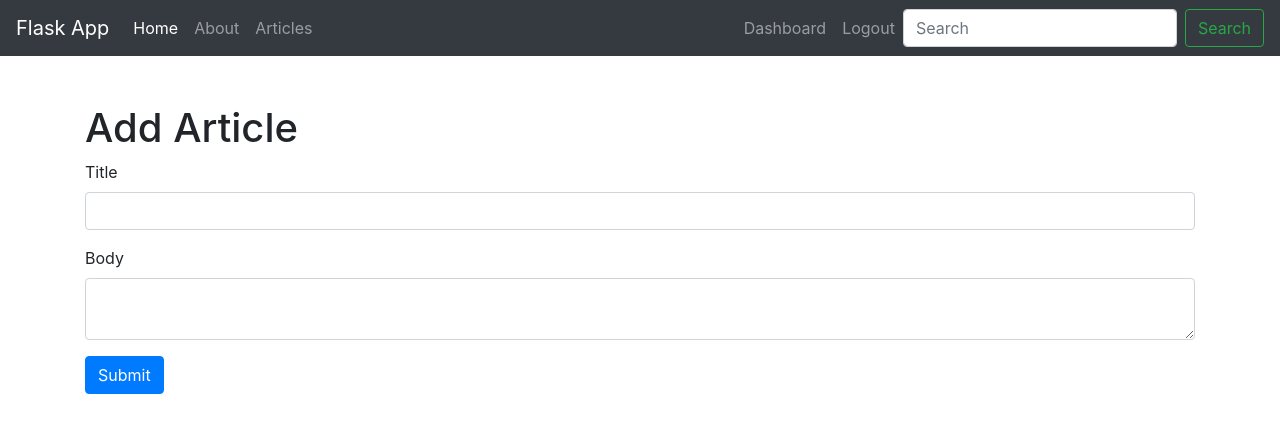
After one commit to c3pknow/python-flask, a Flask app: page /add_article in a window 1280 px wide. The commit adds this page. Shown: the top 433 px of the page. Run offline with Flask 2, Linux system fonts and the light colour scheme; the visitor is signed in with stand-in values (Sample User, id 1); some libraries are stand-ins or nearby versions.

Commit message:
add, edit articles.  add dashboard.

```diff
--- a/app.py
+++ b/app.py
@@ -1,5 +1,5 @@
 from flask import Flask, request, render_template, flash, redirect, url_for, session, logging
-from data import Articles
+#from data import Articles
 from wtforms import Form, StringField, TextAreaField, PasswordField, validators
 # from flaskext.mysql import MySQL
 from passlib.hash import sha256_crypt
@@ -16,7 +16,7 @@ db = Database()
 # Initialize MySQL
 #mysql = MySQL(app)
 
-Articles = Articles()
+#Articles = Articles()
 
 @app.route('/')
 def index():
@@ -28,11 +28,17 @@ def about():
 
 @app.route('/articles')
 def articles():
-    return render_template('articles.htm', articles = Articles)
+    articles = db.get_articles()
+    if len(articles) > 0:
+        return render_template('articles.htm', articles=articles)
+    else:
+        return render_template('articles.htm', msg='No articles found.')
+
 
 @app.route('/articles/<string:id>/')
 def article(id):
-    return render_template('article.htm', id=id)
+    article = db.get_article(id)
+    return render_template('article.htm', article=article)
 
 
 
@@ -112,10 +118,38 @@ def is_logged_in(f):
 @app.route('/dashboard')
 @is_logged_in
 def dashboard():
-    return render_template('dashboard.htm')
+    articles = db.get_articles()
+    if len(articles) > 0:
+        return render_template('dashboard.htm', articles=articles)
+    else:
+        return render_template('dashboard.htm', msg='No articles found.')
 
 
+
+
+class ArticleForm(Form):
+    title = StringField('Title', [validators.Length(min=1, max=200)])
+    body = TextAreaField('Body', [validators.Length(min=30)])
+
+
+@app.route('/add_article', methods=['GET', 'POST'])
+@is_logged_in
+def add_article():
+    form = ArticleForm(request.form)
+
+    if request.method == 'POST' and form.validate():
+        title = form.title.data
+        body = form.body.data
+
+        db.add_article(title, body, session['username'])
+        flash('Article created successfully.', 'success')
+
+        return redirect(url_for('dashboard'))
+
+    return render_template('add_article.htm', form=form)
+
 @app.route('/logout')
+@is_logged_in
 def logout():
     session.clear()
     flash('You are now logged out', 'success')
--- /dev/null
+++ b/templates/add_article.htm
@@ -0,0 +1,15 @@
+{% extends 'layout.htm' %}
+
+{% block body %}
+    <h1>Add Article</h1>
+    {% from "includes/_formhelpers.htm" import render_field %}
+    <form action="" method="post">
+        <div class="form-group">
+            {{ render_field(form.title, class_="form-control") }}
+        </div>
+        <div class="form-group">
+            {{ render_field(form.body, class_="form-control", id="editor") }}
+        </div>
+        <p><input type="submit" class="btn btn-primary" value="Submit" ></p>
+    </form>
+{% endblock %}
--- a/templates/home.htm
+++ b/templates/home.htm
@@ -5,6 +5,12 @@
 <div class="jumbotron text-center">
     <h1>Welcome to my app</h1>
     <p class="lead">This is an app built using the Python Flask framework</p>
+    {% if session.is_loggedin == NULL %}
+
+        <a href="/register" class="btn btn-primary btn-lg">Register</a>
+        <a href="/login" class="btn btn-success btn-lg">Login</a>
+
+    {% endif %}
 </div>
 
 {% endblock %}
--- a/templates/includes/_navbar.htm
+++ b/templates/includes/_navbar.htm
@@ -7,7 +7,7 @@
         <div class="collapse navbar-collapse" id="navbarsExampleDefault">
           <ul class="navbar-nav mr-auto">
             <li class="nav-item active">
-              <a class="nav-link" href="#">Home <span class="sr-only">(current)</span></a>
+              <a class="nav-link" href="/">Home <span class="sr-only">(current)</span></a>
             </li>
             <li class="nav-item">
               <a class="nav-link" href="/about">About</a>
--- a/templates/layout.htm
+++ b/templates/layout.htm
@@ -16,5 +16,7 @@
     </div>
 
     <script src="https://stackpath.bootstrapcdn.com/bootstrap/4.2.1/js/bootstrap.min.js"></script>
+    <script src="//cdn.ckeditor.com/4.6.2/basic/ckeditor.js"></script>
+    <script>CKEDITOR.replace('editor')</script>
 </body>
 </html>
```
Also changed, not shown: Database.py (+19 -0 lines), templates/article.htm (+6 -2 lines), templates/dashboard.htm (+25 -2 lines).
